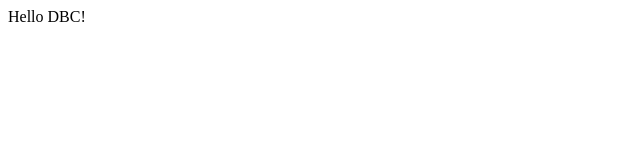
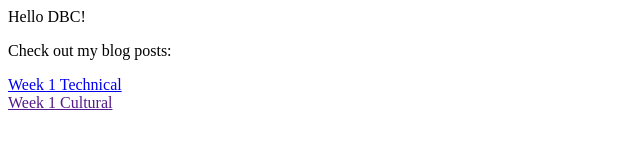
Before and after one commit to samanthadrago/dbc_blog, a plain HTML site: page index.html in a window 1280 px wide. Shown: the whole page, without its empty margins (0-640 px from the left). Drawn offline with Linux system fonts and the light colour scheme.

Commit message:
updated index with link to cultural blog post

```diff
--- a/index.html
+++ b/index.html
@@ -1 +1,5 @@
-<html><body>Hello DBC!</body></html>
+<html><body>Hello DBC!<br>
+  <p>Check out my blog posts:</p>
+  <a href="http://samanthadrago.github.io/unit1_projects/blog-posts/week1_technical.html">Week 1 Technical</a><br>
+  <a href="">Week 1 Cultural</a>
+</body></html>
```
